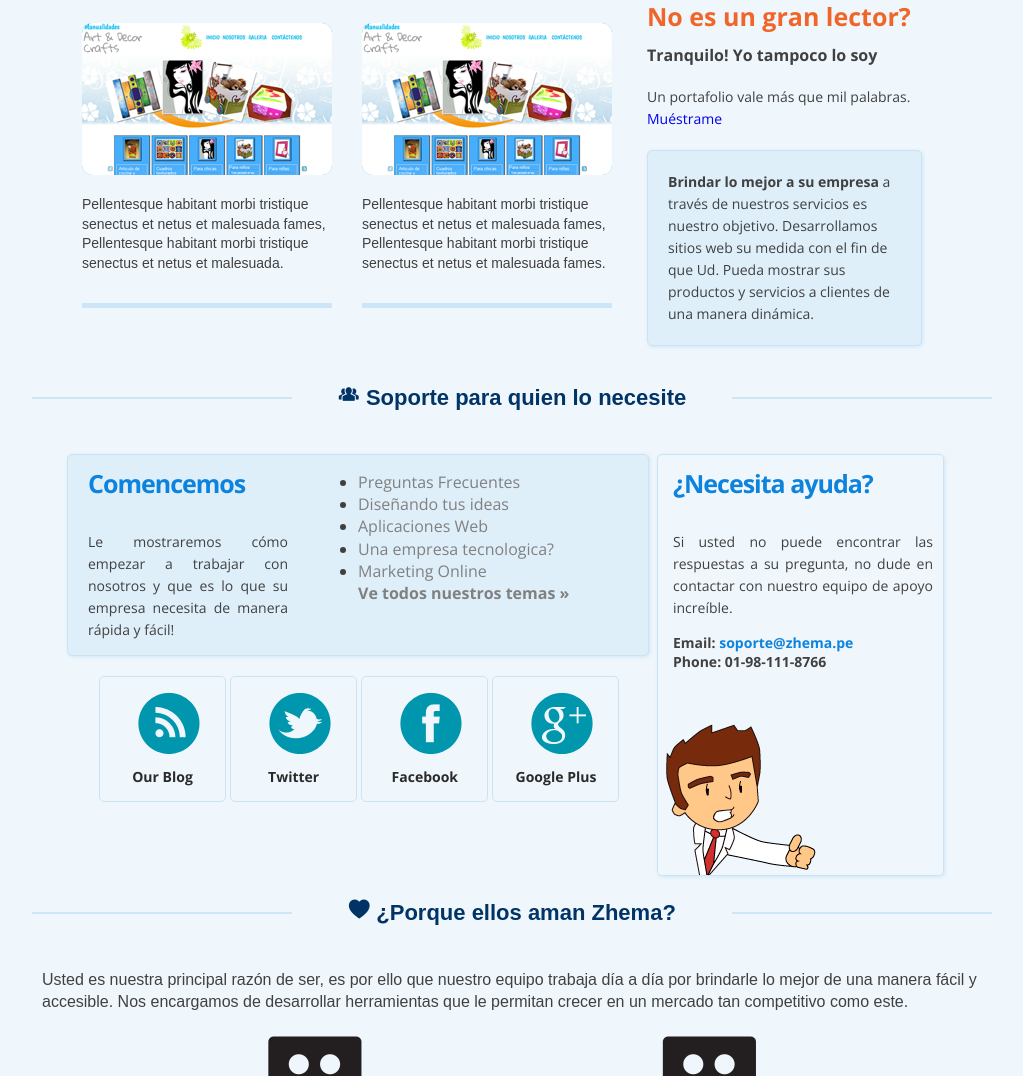
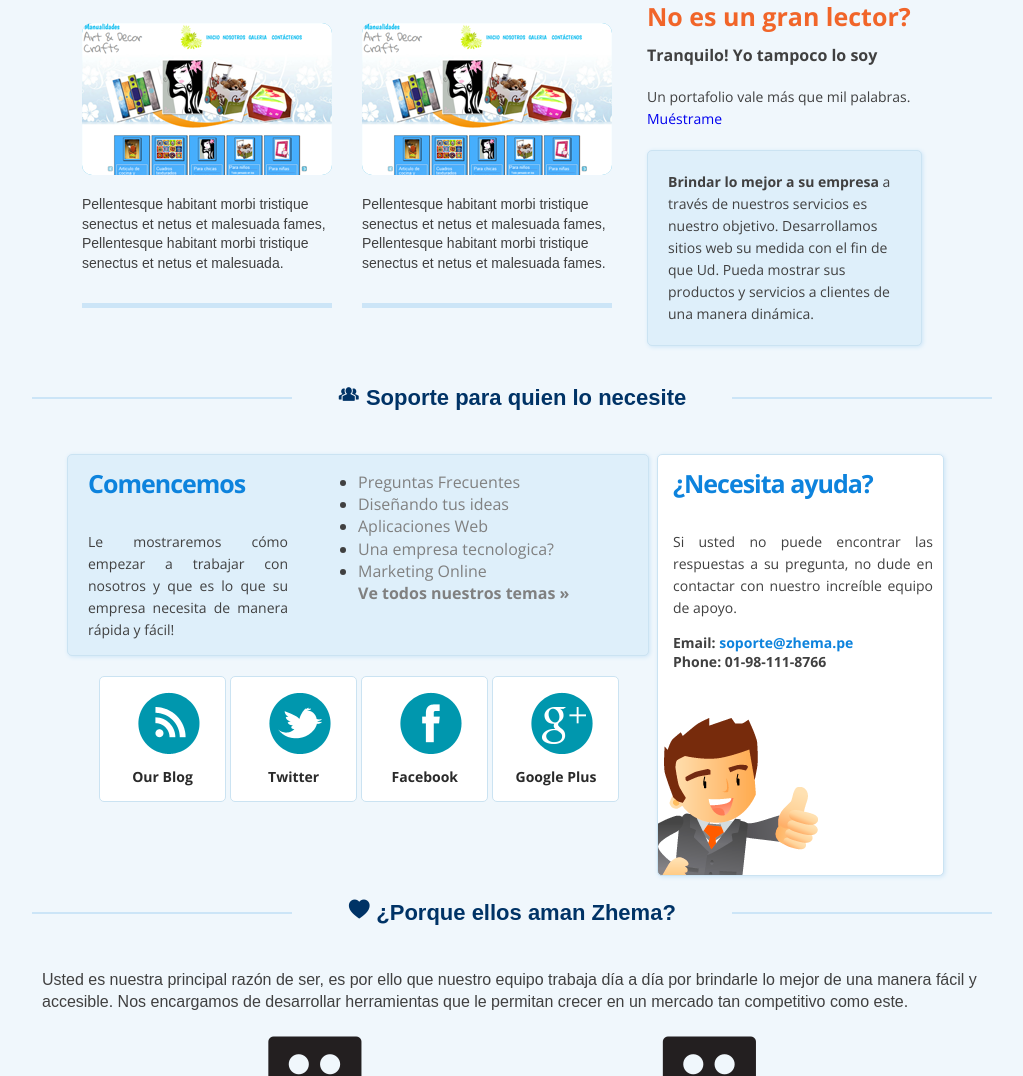
Before and after one commit to itsmanuelrc/ZhemaWEB, a PHP site: page / in a window 1280 px wide. Shown: the part 1714-2790 px from the top of the page, without its empty margins (128-1151 px from the left). Run offline with PHP 8.4, Linux system fonts and the light colour scheme; some libraries are stand-ins or nearby versions.

Commit message:
Agregado PERSON1 y PERSON2
Vector de personajes

```diff
--- a/css/style.css
+++ b/css/style.css
@@ -765,13 +765,14 @@ display: block;
 
 .picture_idea2{
   height:420px;
-  background: url(../img/person_2.png) no-repeat;
+  background: url(../img/person_2.png) no-repeat #FFFFFF;
   background-position: 0 260px;
 }
 
 
 #contact-social-list li a{
-  background:transparent url(../img/social/social_icons.png) 38px 15px no-repeat;border:1px solid #cbe3f2;
+  background:transparent url(../img/social/social_icons.png) 38px 15px no-repeat;
+  border:1px solid #cbe3f2;
   -webkit-border-radius:5px;
   -moz-border-radius:5px;
   border-radius:5px;
@@ -785,6 +786,7 @@ display: block;
   text-align:center;
   text-decoration:none;
   width:125px;
+  background-color: white;
 }
 
 #contact-social-list{
--- a/index.html
+++ b/index.html
@@ -477,7 +477,7 @@
 
               <div class="grid_5 side-box ideas3 picture_idea2">
                   <span><b>¿Necesita ayuda?</b></span>
-                    <p>Si usted no puede encontrar las respuestas a su pregunta, no dude en contactar con nuestro equipo de apoyo increíble.</p>
+                    <p>Si usted no puede encontrar las respuestas a su pregunta, no dude en contactar con nuestro increíble equipo de apoyo.</p>
                     <div class="contactus">
                       <b>Email:</b> <strong><a href="#">soporte@zhema.pe</a></strong><br/>
                       <b>Phone:</b> <strong>01-98-111-8766</strong>
```
Also changed, not shown: img/body-bg.png (deleted), img/cap_clientesd.png (deleted), img/icons-home.png, img/minicontact_bg.png (deleted), img/person_1.png, img/person_2.png.
